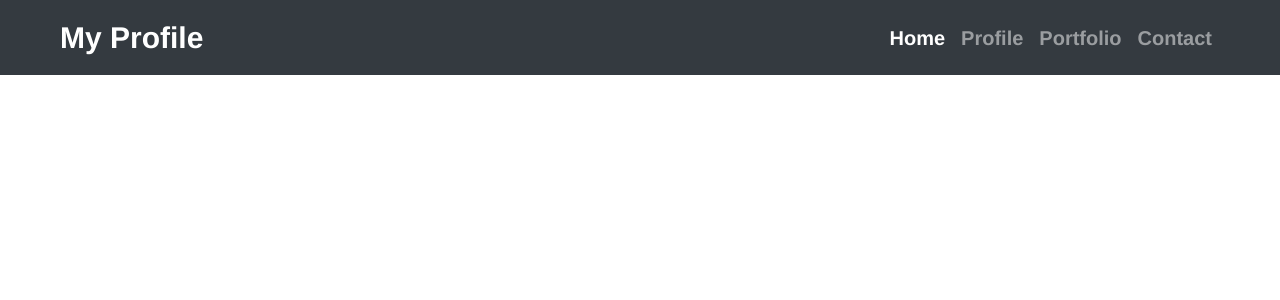
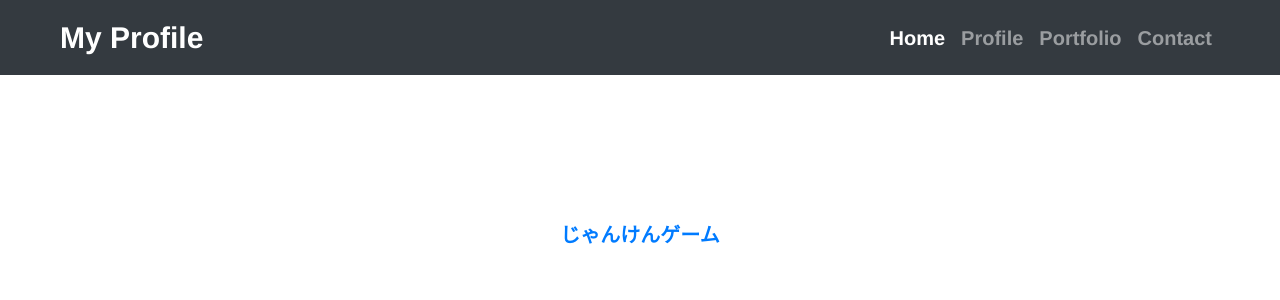
Before and after one commit to tkp14/profile.vue.js, a Vue app: page /portfolio in a window 1280 px wide. Shown: the top 300 px of the page. Built offline with nearby package versions, Linux system fonts and the light colour scheme.

Commit message:
ポートフォリオページ途中経過

```diff
--- a/package.json
+++ b/package.json
@@ -13,6 +13,7 @@
     "@fortawesome/free-regular-svg-icons": "^5.15.3",
     "@fortawesome/free-solid-svg-icons": "^5.15.3",
     "@fortawesome/vue-fontawesome": "^2.0.2",
+    "animate.css": "^4.1.1",
     "bootstrap": "^4.6.0",
     "bootstrap-vue": "^2.21.2",
     "core-js": "^3.10.1",
--- a/public/index.html
+++ b/public/index.html
@@ -7,6 +7,7 @@
     <link rel="preconnect" href="https://fonts.gstatic.com">
     <link href="https://fonts.googleapis.com/css2?family=Antonio&display=swap" rel="stylesheet">
     <link rel="icon" href="<%= BASE_URL %>favicon.ico">
+    <link rel="stylesheet" href="https://cdnjs.cloudflare.com/ajax/libs/animate.css/4.1.1/animate.min.css" />
     <title>My Profile takahiro</title>
   </head>
   <body>
--- a/src/components/Home.vue
+++ b/src/components/Home.vue
@@ -4,17 +4,6 @@
       My Profile <span>by Takahiro Toyama</span></h1>
   </div>
 </template>
-
-<script>
-export default {
-  name: 'home',
-  data() {
-    return{
-
-    }
-  }
-}
-</script>
 
 <style scoped>
   #home {
--- a/src/components/Portfolio.vue
+++ b/src/components/Portfolio.vue
@@ -1,17 +1,60 @@
 <template>
   <div id="portfolio">
     <router-view name="header"></router-view>
-
+    <transition
+      enter-active-class="animate__animated animate__rubberBand"
+      leave-active-class="animate__animated animate__rubberBand"
+      appear>
+      <div class="container">
+        <div class="row">
+          <div class="jyanken col-md-10">
+            <a :href="url">じゃんけんゲーム</a>
+          </div>
+        </div>
+      </div>
+    </transition>
   </div>
 </template>
 
 <script>
 export default {
-
-
+  data() {
+    return {
+      url: 'https://tkp14.github.io/jyanken_app'
+    }
+  }
 }
 </script>
 
 <style scoped>
+.jyanken {
+  height: 200px;
+  line-height: 200px;
+  text-decoration: none;
+  color: navy;
+  font-weight: bold;
+  font-size: 20px;
+  margin: 0 auto;
+  margin-top: 60px;
+}
 
+.jyanken :hover{
+  border: 2px solid #00a9ff;
+  text-decoration: none;
+  color: navy;
+  font-weight: bold;
+  font-size: 20px;
+  margin: 0 auto;
+  margin-top: 60px;
+  padding: 80px 300px;
+}
+
+.rubberBand-enter,
+.rubberBand-leave-to :hover {
+  opacity: 0;
+}
+.rubberBand-enter-active,
+.rubberBand-leave-active :hover {
+  transition: opacity 0.5s;
+}
 </style>
--- a/src/components/Profile.vue
+++ b/src/components/Profile.vue
@@ -3,9 +3,9 @@
     <router-view name="header"></router-view>
     <h1>プロフィール</h1>
     <div class="container">
-      <div class="row justify-content-sm-center">
+      <div class="row">
         <div class="col-md-6 imgArea"><img :src="src" alt="プロフィール写真">
-        <div class="col-md-10 twitter"><a href="https://twitter.com/takap805014"><font-awesome-icon :icon="['fab', 'twitter']" size="2x" color="#1da1f2"/></a></div>
+          <div class="col-md-10 twitter"><a :href="url"><font-awesome-icon :icon="['fab', 'twitter']" size="2x" color="#1da1f2"/></a></div>
         </div>
         <ul class="col-md-6 profile-outer">
           <li class="col-md-6 profile-inner name">Name</li>
@@ -30,14 +30,14 @@
 export default {
   data () {
     return {
-      src: require('@/assets/imgs/profile.jpg')
+      src: require('@/assets/imgs/profile.jpg'),
+      url: 'https://twitter.com/takap805014'
     }
   }
 }
 </script>
 
 <style scoped>
-
 h1 {
   padding: 50px 0;
   font-weight: bold;
@@ -49,8 +49,8 @@ h1 {
 }
 
 img {
-  width: 300px;
-  height: 300px;
+  width: 270px;
+  height: 270px;
   border-radius: 50%;
 }
 
```
Also changed, not shown: 2 other files (tests, documents, lock files or other folders).
